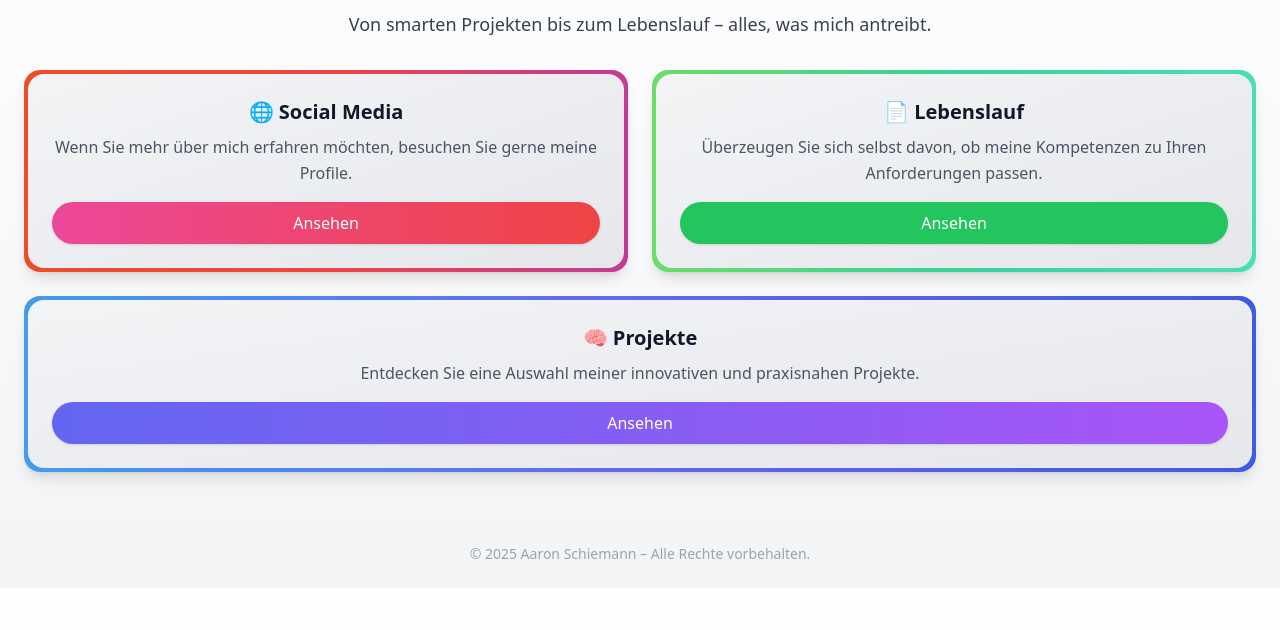
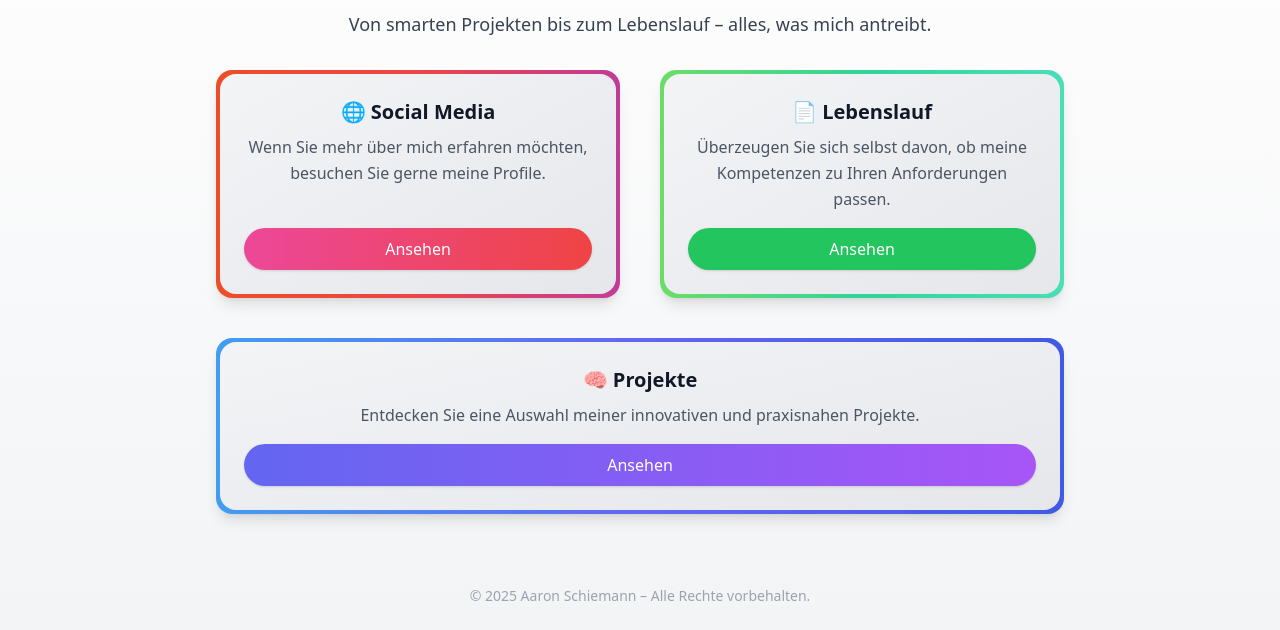
Before and after one commit to AaronSchiemann/Main, a website: page src/index.html in a window 1280 px wide. Shown: the part 174-804 px from the top of the page. Drawn offline with Linux system fonts and the light colour scheme.

Commit message:
Style-Update: Moderner Lesebereich und mehr spacing

```diff
--- a/src/index.html
+++ b/src/index.html
@@ -6,7 +6,7 @@
   <title>Aaron Schiemann – Digitale Projekte mit Sinn.</title>
   <link href="../dist/output.css" rel="stylesheet" />
 </head>
-<body class="bg-gradient-to-b from-white to-gray-100 text-gray-900 font-sans leading-relaxed">
+<body class="min-h-screen flex flex-col bg-gradient-to-b from-white to-gray-100 text-gray-900 font-sans leading-relaxed">
   <header class="p-6 shadow-md bg-white">
     <div class="container mx-auto flex justify-between items-center">
       <h1 class="text-2xl font-bold text-blue-600">Aaron Schiemann</h1>
@@ -19,13 +19,13 @@
     </div>
   </header>
 
-  <main class="container mx-auto px-6 py-12 text-center">
+  <main class="container max-w-4xl mx-auto px-6 py-12 text-center flex-grow">
     <h2 class="text-4xl font-bold mb-4">Willkommen auf meiner persönlichen Website</h2>
     <p class="text-lg text-gray-700 mb-8">
       Von smarten Projekten bis zum Lebenslauf – alles, was mich antreibt.
     </p>
 
-        <div class="grid grid-cols-1 md:grid-cols-2 gap-6 mb-6">
+        <div class="grid grid-cols-1 md:grid-cols-2 gap-10 mb-10">
           <!-- Social Media -->
           <div class="p-[4px] rounded-2xl animate-gradient-border bg-gradient-to-r from-orange-600 via-red-500 to-purple-600 bg-size-200 shadow-lg">
             <div class="bg-gradient-to-br from-gray-100 to-gray-200 rounded-2xl p-6 h-full flex flex-col justify-between">
```
Also changed, not shown: dist/output.css.
